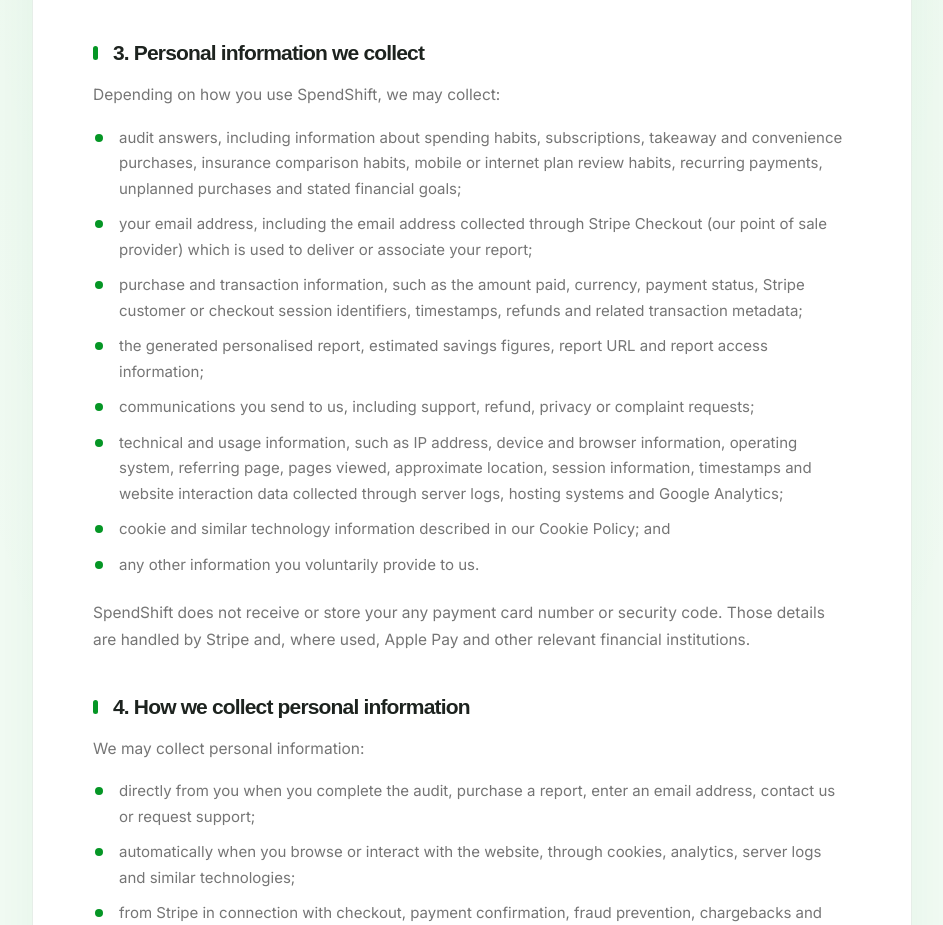
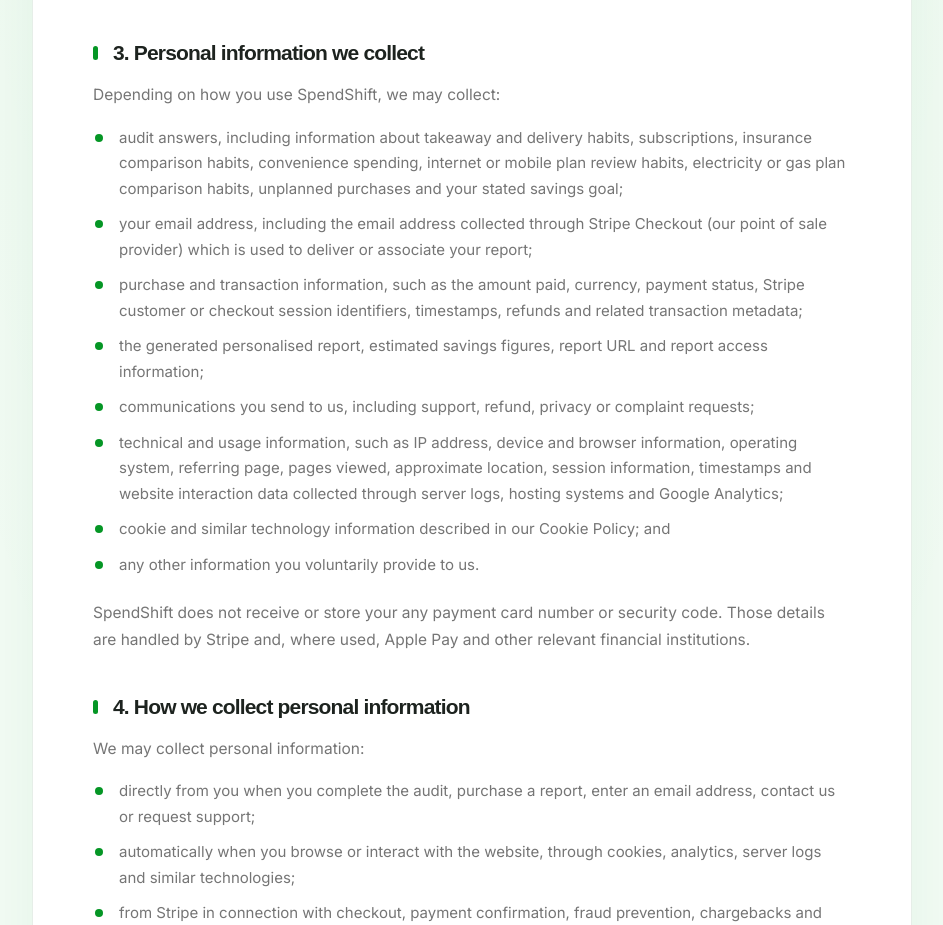
Before and after one commit to SpendShiftOfficial/Spenshiftnew, a Next.js app: page /privacy-policy in a window 1280 px wide. Shown: the part 1220-2145 px from the top of the page, without its empty margins (168-1111 px from the left). Built offline with nearby package versions, Linux system fonts and the light colour scheme; a web font is replaced by a local one.

Commit message:
Refine audit answers for privacy policy details

```diff
--- a/app/privacy-policy/page.tsx
+++ b/app/privacy-policy/page.tsx
@@ -89,11 +89,10 @@
 
               <ul>
                 <li>
-                  audit answers, including information about spending habits,
-                  subscriptions, takeaway and convenience purchases, insurance
-                  comparison habits, mobile or internet plan review habits,
-                  recurring payments, unplanned purchases and stated financial
-                  goals;
+                  audit answers, including information about takeaway and delivery habits,
+                  subscriptions, insurance comparison habits, convenience spending,
+                  internet or mobile plan review habits, electricity or gas plan comparison
+                  habits, unplanned purchases and your stated savings goal;
                 </li>
 
                 <li>
```
